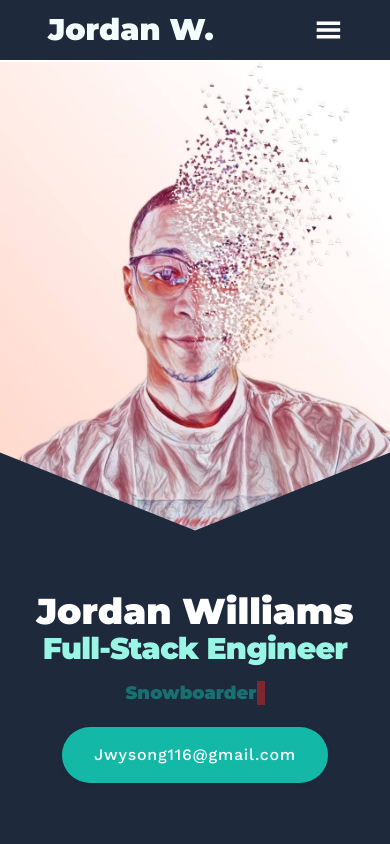
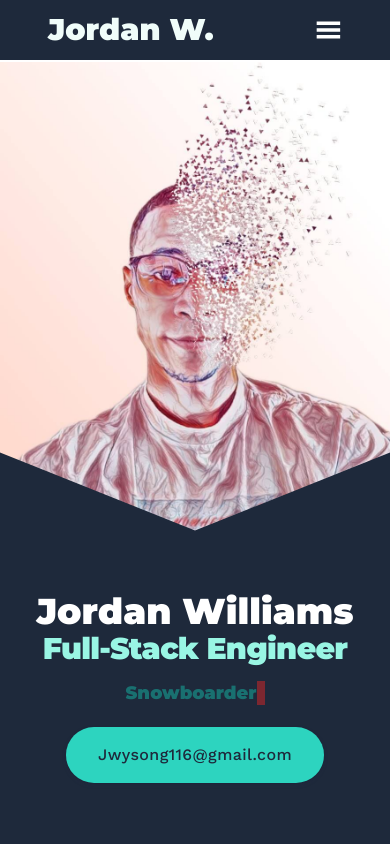
Before and after one commit to JordanOBL/JordanWilliams.io, a React (Vite) app: page / in a window 390 px wide. Shown: the top 844 px of the page. Built offline with nearby package versions, Linux system fonts and the light colour scheme.

Commit message:
center mobile nav icons, change landing and contact email font color

```diff
--- a/src/components/ContactButton.tsx
+++ b/src/components/ContactButton.tsx
@@ -23,7 +23,7 @@ const ContactButton = ({ bg, textSize }: Props) => {
 
     return (
         <button
-            className={`rounded-full px-8 py-4 ${bg} project-shadow hover:project-shadow-hover hover:bg-teal-400 cursor-pointer text-white ${textSize} font-medium tracking-wider`}
+            className={`rounded-full px-8 py-4 ${bg} project-shadow hover:project-shadow-hover hover:bg-teal-400 cursor-pointer text-slate-800 ${textSize} font-medium tracking-wide`}
             onClick={handleEmailClick}
         >
             {myEmail}
--- a/src/components/Nav.tsx
+++ b/src/components/Nav.tsx
@@ -66,7 +66,7 @@ const Nav = ({ setScroll }: Props) => {
                                 border='border-2 border-teal-500'
                             />
                         </div>
-                        <div className='flex px-8 p-4 my-4 w-screen justify-evenly'>
+                        <div className='flex px-8 p-4 my-4 w-screen justify-center'>
                             <a
                                 href='https://www.github.com/JordanOBL'
                                 target='_blank'
--- a/src/sections/Landing.tsx
+++ b/src/sections/Landing.tsx
@@ -72,7 +72,7 @@ const Landing = ({ fullName }: { fullName: { [key: string]: string } }) => {
                     <div className='animate-[cursorBlink_1s_steps(2)_infinite] bg-red-600 bg-opacity-100 w-2 md:w-4 h-6 md:h-8 font-bold'></div>{' '}
                 </h3>
             </div>
-            <ContactButton bg={'bg-teal-500'} textSize='text-md md:text-lg'/>
+            <ContactButton bg={'bg-teal-400'} textSize='text-md md:text-lg tracking-wide'/>
 
             {/* <div className='flex justify-center mt-[60px]'>
                 <TbArrowBigDownLinesFilled className='text-5xl md:text-6xl text-teal-200 animate-bounce' />
```
